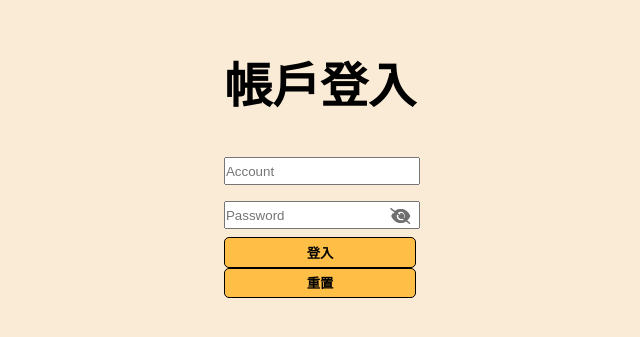
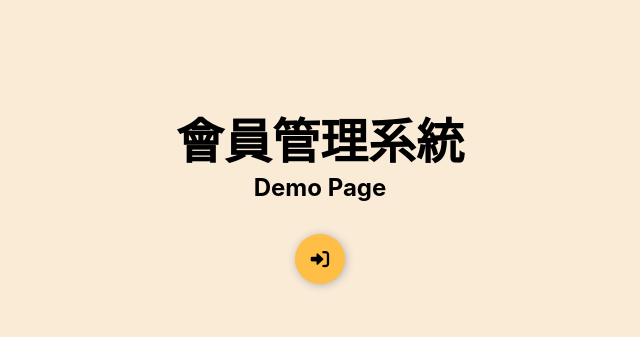
Before and after one commit to whitestorm2346/MemberManagementSystem, a React (Create React App) app: page / in a window 1280 px wide. Shown: the part 177-514 px from the top of the page, without its empty margins (320-960 px from the left). Built offline with nearby package versions, Linux system fonts and the light colour scheme.

Commit message:
Added a btn2 class

```diff
--- a/src/page/HomePage.js
+++ b/src/page/HomePage.js
@@ -1,30 +1,12 @@
 function HomePage(){
     return(
         <>
-        <section className="login">
-        <h1 className="title">帳戶登入</h1>
-        <div className="blank">
-            <input
-            type="text"
-            name="account"
-            className="account"
-            id="account"
-            placeholder="Account"
-            />
-        </div>
-        <div className="blank">
-            <input
-            type="text"
-            name="password"
-            className="password"
-            id="password"
-            placeholder="Password"
-            />
-            <i className="eyes fa-solid fa-eye show-pw" id="show-pw"></i>
-            <i className="eyes fa-solid fa-eye-slash hide-pw" id="hide-pw"></i>
-        </div>
-        <button type="submit" className="btn submit" id="submit">登入</button>
-        <button type="reset" className="btn reset" id="reset">重置</button>
+        <section className="home">
+        <h1 className="title">會員管理系統</h1>
+        <h2 className="sub-title">Demo Page</h2>
+        <a href="/login" className="btn2">
+            <i class="fa-solid fa-right-to-bracket"></i>
+        </a>
         </section>
         </>
     )
--- a/src/page/LoginPage.js
+++ b/src/page/LoginPage.js
@@ -5,6 +5,7 @@ function LoginPage(){
         <>
         <section className="login">
         <h1 className="title">帳戶登入</h1>
+        <div className="container">
             <div className="blank">
                 <input
                 type="text"
@@ -23,6 +24,7 @@ function LoginPage(){
                 <i className="eyes fa-solid fa-eye show-pw" id="show-pw"></i>
                 <i className="eyes fa-solid fa-eye-slash hide-pw" id="hide-pw"></i>
             </div>
+        </div>
         <div className="buttons">
             <button type="submit" className="btn submit" id="submit" onClick={login}>登入</button>
             <button type="reset" className="btn reset" id="reset" onClick={reset}>重置</button>
@@ -31,6 +33,9 @@ function LoginPage(){
             <a href="/sign-up">註冊帳戶</a>
             <a href="/forgot-password">忘記密碼</a>
         </div>
+        <a href="/" className="btn2">
+            <i class="fa-solid fa-house"></i>
+        </a>
         </section>
         </>
     )
--- a/src/page/SignUpPage.js
+++ b/src/page/SignUpPage.js
@@ -5,6 +5,7 @@ function SignUpPage(){
         <>
         <section className="sign-up">
         <h1 className="title">註冊帳戶</h1>
+        <div className="container">
             <div className="blank">
                 <input
                 type="text"
@@ -33,6 +34,7 @@ function SignUpPage(){
                 <i className="eyes fa-solid fa-eye show-pw" id="show-pw"></i>
                 <i className="eyes fa-solid fa-eye-slash hide-pw" id="hide-pw"></i>
             </div>
+        </div>
         <div className="buttons">
             <button type="submit" className="btn submit" id="submit" onClick={sign_up}>註冊帳戶</button>
             <button type="reset" className="btn reset" id="reset" onClick={reset}>重置</button>
--- a/src/page/css/style.css
+++ b/src/page/css/style.css
@@ -11,16 +11,36 @@ body {
 
 section {
     margin: 0 auto;
-    margin-top: 28vh;
     height: fit-content;
     display: grid;
     justify-content: center;
     align-items: center;
 }
 
+.home {
+    margin-top: 35vh;
+}
+
+.login {
+    margin-top: 25vh;
+}
+
+.sign-up {
+    margin-top: 25vh;
+}
+
 .title {
     font-size: 3rem;
-    margin-bottom: 2rem;
+    text-align: center;
+}
+
+.sub-title {
+    font-size: 1.5rem;
+    text-align: center;
+}
+
+.container {
+    margin-top: 2rem;
 }
 
 .blank {
@@ -48,6 +68,9 @@ input {
 
 button, .btn {
     padding: .3rem 1rem;
+    color: #000;
+    text-decoration: none;
+    text-align: center;
     font-weight: bold;
     background-color: rgb(255, 190, 69);
     border-radius: 5px;
@@ -59,6 +82,33 @@ button:hover, .btn:hover {
     background-color: rgb(255, 204, 109);
 }
 
+.btn2 {
+    margin: 2rem auto;
+    width: 50px;
+    height: 50px;
+    text-decoration: none;
+    background-color: rgb(255, 190, 69);
+    box-shadow: 1px 1px .5rem 0 #b1b1b1;
+    border-radius: 50%;
+    display: grid;
+    place-items: center;
+    font-size: 1.15rem;
+    color: #000;
+}
+
+.btn2:hover {
+    color: #582900;
+}
+
+.btn2:hover i {
+    transition: transform .3s linear;
+    transform: scale(1.2);
+}
+
+.enter {
+    margin-top: 2rem;
+}
+
 .eyes {
     color: rgb(111, 111, 111);
 }
```
Lines whose indentation alone changed are shown as unchanged.
